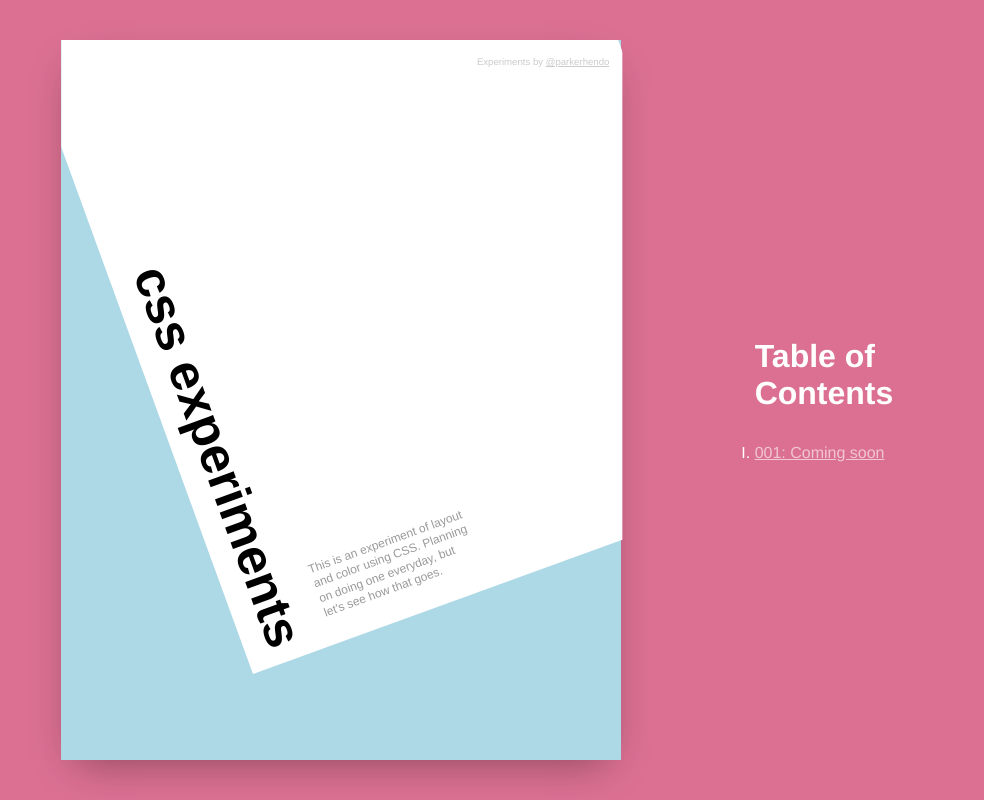
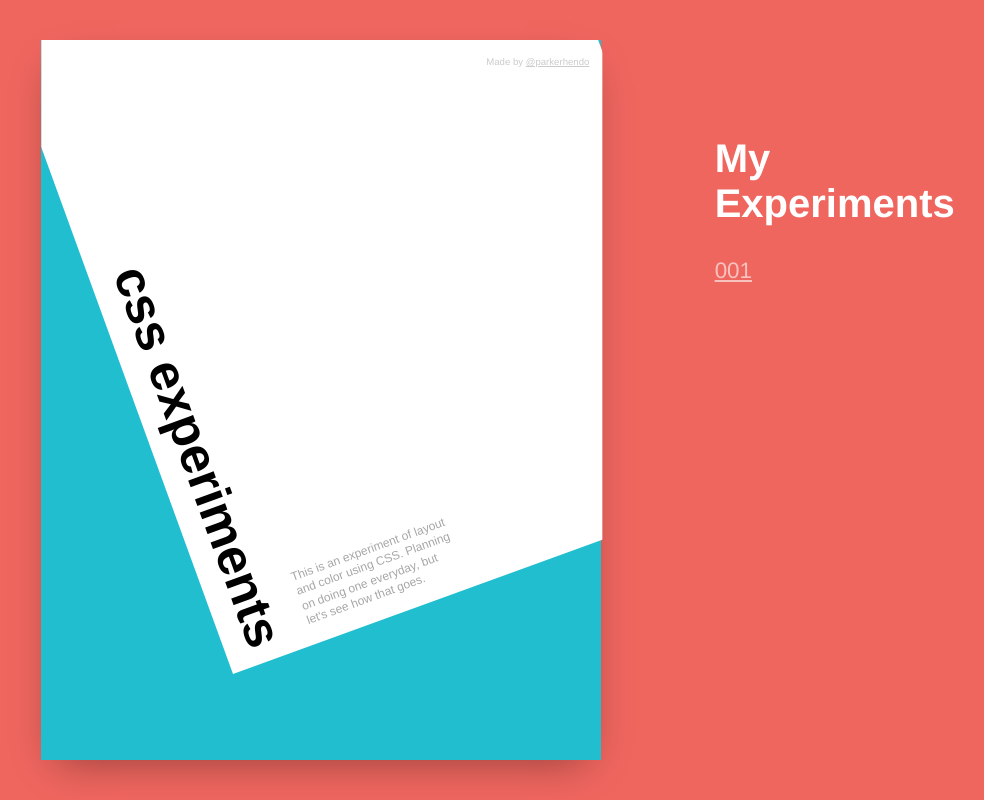
Before and after one commit to parkerhendo/CSS-Experiments, a website: page index.html in a window 1280 px wide. Shown: the whole page, without its empty margins (112-1096 px from the left). Drawn offline with Linux system fonts and the light colour scheme.

Commit message:
changed color scheme

```diff
--- a/app.css
+++ b/app.css
@@ -8,7 +8,8 @@ body {
   font-family: Helvetica, sans-serif;
   height: 100%;
   width: 100%;
-  background: palevioletred;
+  /* background: palevioletred; */
+  background: #EF665F;
   overflow-x: hidden;
 }
 
@@ -29,7 +30,7 @@ body {
 .poster-container {
   height: 90vh;
   width: 70vh;
-  background: lightblue;
+  background: #21BECF;
   position: relative;
   box-shadow: 0 15px 40px -15px rgba(0, 0, 0, 0.4);
 }
@@ -62,12 +63,13 @@ body {
 .desc {
   position: absolute;
   z-index: 100;
-  bottom: 24px;
-  left: 88px;
+  bottom: 1rem;
+  left: 5.5rem;
   width: 25ch;
   font-size: 12px;
   line-height: 1.3;
-  color: #999;
+  color: #000;
+  opacity: 0.35;
 }
 
 .number {
@@ -94,24 +96,29 @@ body {
 
 
 .toc-container {
-  min-height: 100px;
-  width: 20%;
-  /* background: red; */
+  margin-top: 96px;
+  align-self: flex-start;
+  width: 25%;
 }
 
 .toc-title {
   color: #fff;
   margin-bottom: 2rem;
-  font-size: 2rem;
+  font-size: 2.5rem;
 }
 
-.toc-container ul,
-.toc-container ul li a {
-  list-style-type: upper-roman;
+.link-container {
   color: #fff;
+  opacity: 0.6;
+  display: flex;
+  flex-direction: row;
+  justify-content: flex-start;
+  align-content: flex-start;
+  flex-wrap: wrap;
 }
 
-
-.toc-container ul li a {
-  opacity: 0.6;
+.link-container a {
+  color: #fff;
+  margin: 0 1rem 1rem 0;
+  font-size: 1.4rem;
 }
--- a/index.html
+++ b/index.html
@@ -11,7 +11,7 @@
       <div class="poster-container">
         <div class="byline">
           <h3 class="name">
-            Experiments by <a href="https://twitter.com/parkerhendo" target="_blank">@parkerhendo</a>
+            Made by <a href="https://twitter.com/parkerhendo" target="_blank">@parkerhendo</a>
           </h3>
         </div>
         <div class="clipping-mask">
@@ -26,13 +26,11 @@
         </div>
       </div>
       <div class="toc-container">
-        <h3 class="toc-title">Table of Contents</h3>
-        <ul>
-          <li>
-            <a href="/001/">001: Coming soon</a>
-          </li>
-        </ul>
-      </div>
+        <h3 class="toc-title">My Experiments</h3>
+        <div class="link-container">
+          <a href="/001/">001</a>
+        </div>
+
     </div>
   </body>
 </html>
```
